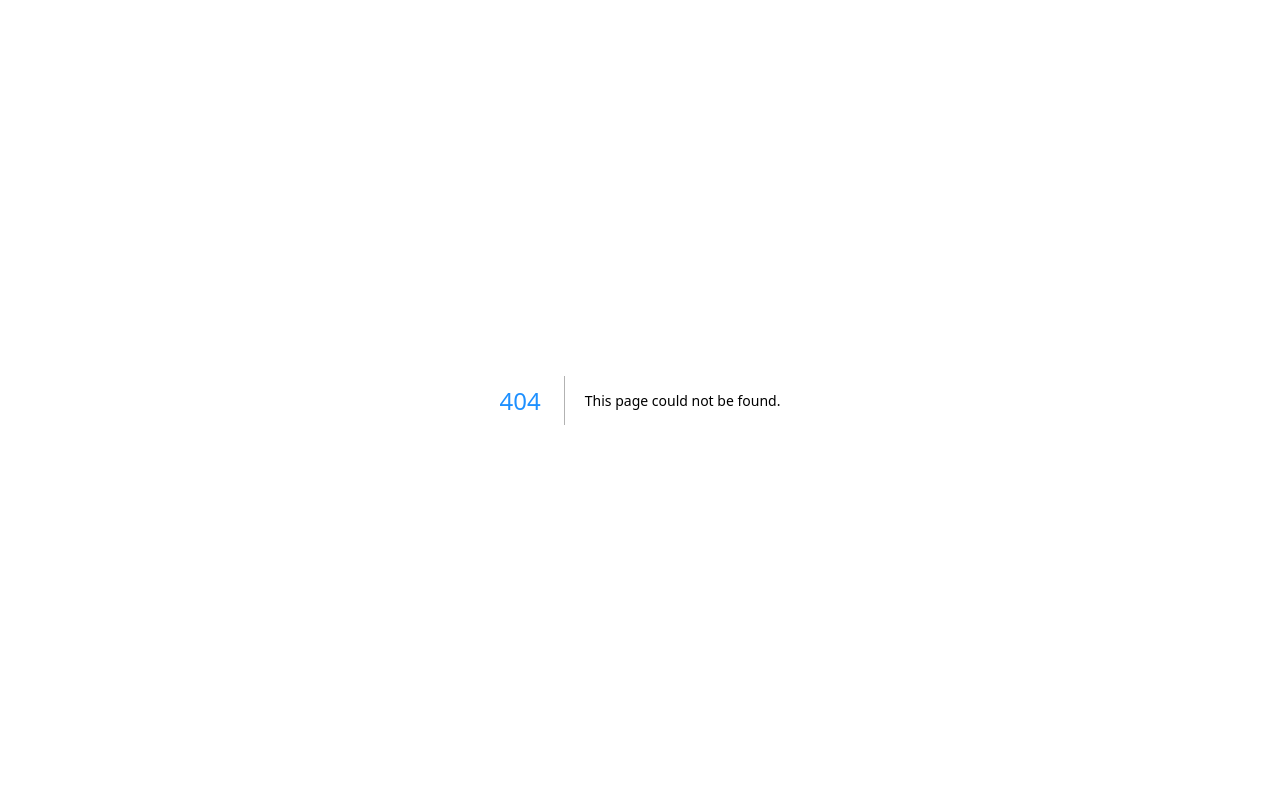
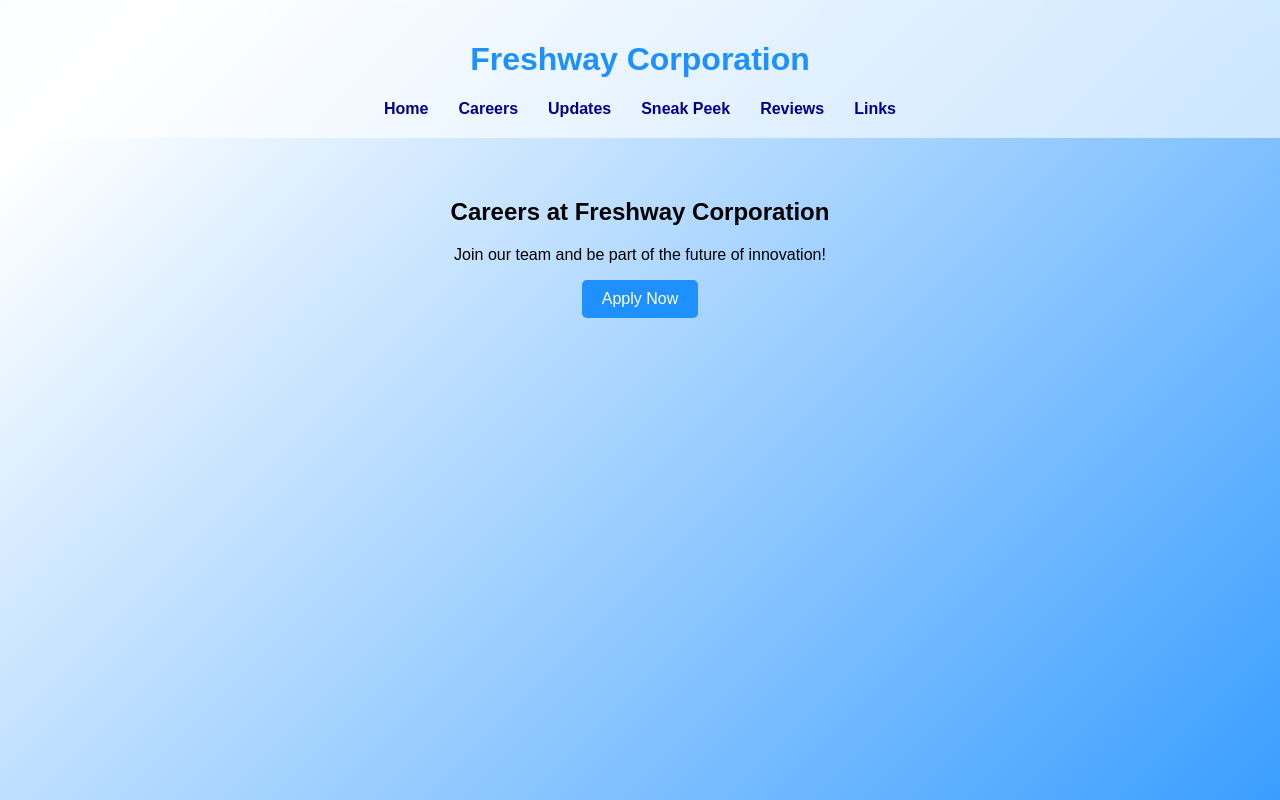
Before and after one commit to Hackerguy126578/FreshwayCorporation, a Next.js app: page /careers in a window 1280 px wide. Before the commit this address had no page. Built offline with nearby package versions, Linux system fonts and the light colour scheme.

Commit message:
Create careers.js

```diff
--- /dev/null
+++ b/pages/careers.js
@@ -0,0 +1,24 @@
+import Link from 'next/link'
+
+export default function Careers() {
+  return (
+    <>
+      <header>
+        <h1>Freshway Corporation</h1>
+        <nav>
+          <Link href="/">Home</Link>
+          <Link href="/careers">Careers</Link>
+          <Link href="/updates">Updates</Link>
+          <Link href="/sneakpeak">Sneak Peek</Link>
+          <Link href="/reviews">Reviews</Link>
+          <Link href="/links">Links</Link>
+        </nav>
+      </header>
+      <main>
+        <h2>Careers at Freshway Corporation</h2>
+        <p>Join our team and be part of the future of innovation!</p>
+        <button>Apply Now</button>
+      </main>
+    </>
+  )
+}
```
